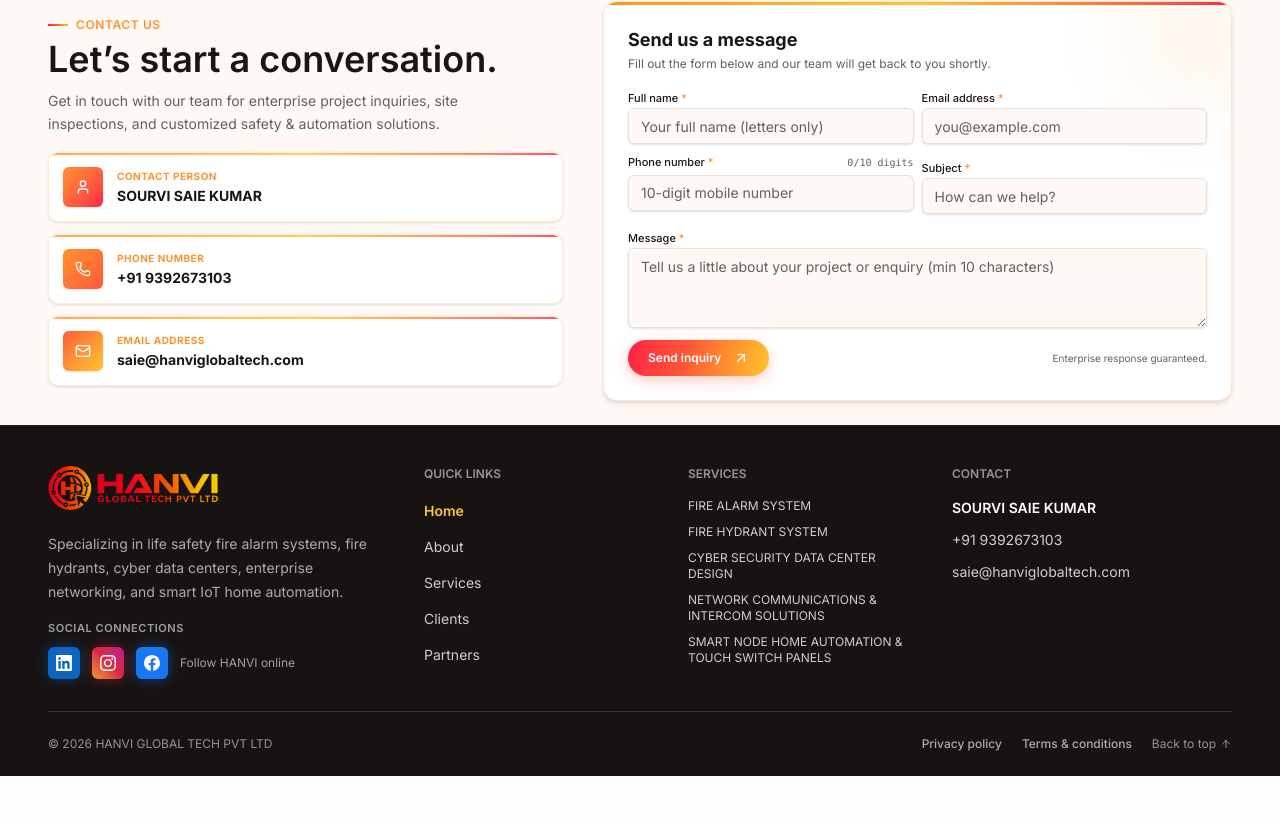
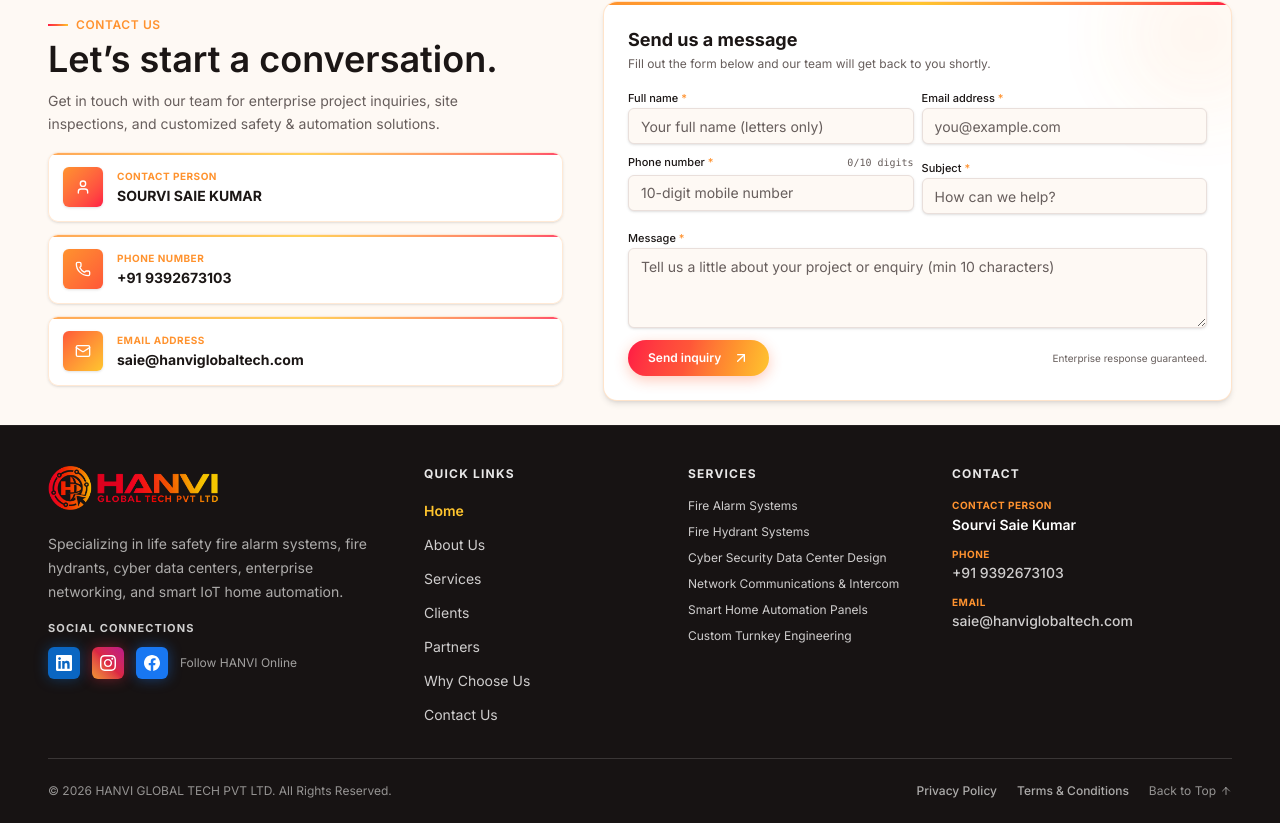
Before and after one commit to ascend-media-labs/HANVI-Global-Tech, a React (Vite) app: page / in a window 1280 px wide. Shown: the part 4098-4921 px from the top of the page. Before the commit the page ends 4874 px from the top, so only its background shows below. Built offline with nearby package versions, Linux system fonts and the light colour scheme.

Commit message:
style(footer): fix column headings typography, title casing for services and contact text

```diff
--- a/src/components/hanvi-site.tsx
+++ b/src/components/hanvi-site.tsx
@@ -1904,7 +1904,7 @@ export function HanviSite() {
                 Specializing in life safety fire alarm systems, fire hydrants, cyber data centers, enterprise networking, and smart IoT home automation.
               </p>
               <div className="mt-4">
-                <p className="text-[11px] font-semibold uppercase tracking-wider text-background/60">Social connections</p>
+                <p className="text-[11px] font-bold uppercase tracking-widest text-white/80">Social Connections</p>
                 <div className="mt-2.5 flex items-center gap-3 text-background/80" aria-label="Social media connections">
                   {/* Official LinkedIn */}
                   <a
@@ -1945,19 +1945,29 @@ export function HanviSite() {
                     </svg>
                   </a>
 
-                  <span className="text-xs text-background/60">Follow HANVI online</span>
+                  <span className="text-xs text-background/60">Follow HANVI Online</span>
                 </div>
               </div>
             </div>
+
+            {/* Column 2: Quick Links */}
             <div>
-              <h2 className="text-xs font-semibold uppercase text-background/55">Quick links</h2>
-              <ul className="mt-4 space-y-3">
-                {navigation.map((item) => (
+              <h3 className="text-xs font-bold uppercase tracking-widest text-white/90">Quick Links</h3>
+              <ul className="mt-4 space-y-2.5">
+                {[
+                  { label: "Home", id: "home" },
+                  { label: "About Us", id: "about" },
+                  { label: "Services", id: "services" },
+                  { label: "Clients", id: "clients" },
+                  { label: "Partners", id: "partners" },
+                  { label: "Why Choose Us", id: "why-us" },
+                  { label: "Contact Us", id: "contact" },
+                ].map((item) => (
                   <li key={item.id}>
                     <button
                       type="button"
                       onClick={() => navigateTo(item.id)}
-                      className={`text-sm text-left transition-colors cursor-pointer ${activeSection === item.id ? "text-brand-gold font-semibold" : "text-background/80 hover:text-brand-gold"
+                      className={`text-xs sm:text-sm text-left transition-colors cursor-pointer ${activeSection === item.id ? "text-brand-gold font-semibold" : "text-background/80 hover:text-brand-gold"
                         }`}
                     >
                       {item.label}
@@ -1966,33 +1976,49 @@ export function HanviSite() {
                 ))}
               </ul>
             </div>
+
+            {/* Column 3: Services */}
             <div>
-              <h2 className="text-xs font-semibold uppercase text-background/55">Services</h2>
+              <h3 className="text-xs font-bold uppercase tracking-widest text-white/90">Services</h3>
               <ul className="mt-4 space-y-2.5">
-                {services.map((service) => (
-                  <li key={service.badge}>
+                {[
+                  "Fire Alarm Systems",
+                  "Fire Hydrant Systems",
+                  "Cyber Security Data Center Design",
+                  "Network Communications & Intercom",
+                  "Smart Home Automation Panels",
+                  "Custom Turnkey Engineering",
+                ].map((serviceName) => (
+                  <li key={serviceName}>
                     <button
                       type="button"
                       onClick={() => navigateTo("services")}
                       className="text-xs text-left text-background/80 transition-colors hover:text-brand-gold line-clamp-1 block cursor-pointer"
                     >
-                      {service.title}
+                      {serviceName}
                     </button>
                   </li>
                 ))}
               </ul>
             </div>
+
+            {/* Column 4: Contact */}
             <div>
-              <h2 className="text-xs font-semibold uppercase text-background/55">Contact</h2>
-              <ul className="mt-4 space-y-3 text-sm text-background/80">
-                <li className="font-semibold text-white">SOURVI SAIE KUMAR</li>
+              <h3 className="text-xs font-bold uppercase tracking-widest text-white/90">Contact</h3>
+              <ul className="mt-4 space-y-3 text-xs sm:text-sm text-background/80">
                 <li>
-                  <a href="tel:+919392673103" className="transition-colors hover:text-brand-gold">
+                  <span className="text-[10px] font-bold uppercase tracking-wider text-brand-orange block mb-0.5">Contact Person</span>
+                  <span className="font-semibold text-white">Sourvi Saie Kumar</span>
+                </li>
+                <li>
+                  <span className="text-[10px] font-bold uppercase tracking-wider text-brand-orange block mb-0.5">Phone</span>
+                  <a href="tel:+919392673103" className="transition-colors hover:text-brand-gold font-medium">
                     +91 9392673103
                   </a>
                 </li>
                 <li>
-                  <a href="mailto:saie@hanviglobaltech.com" className="transition-colors hover:text-brand-gold">
+                  <span className="text-[10px] font-bold uppercase tracking-wider text-brand-orange block mb-0.5">Email</span>
+                  <a href="mailto:saie@hanviglobaltech.com" className="transition-colors hover:text-brand-gold font-medium">
                     saie@hanviglobaltech.com
                   </a>
                 </li>
@@ -2001,20 +2027,20 @@ export function HanviSite() {
           </div>
 
           <div className="flex flex-col gap-4 pt-6 text-xs text-background/55 sm:flex-row sm:items-center sm:justify-between">
-            <p>© {new Date().getFullYear()} HANVI GLOBAL TECH PVT LTD</p>
+            <p>© {new Date().getFullYear()} HANVI GLOBAL TECH PVT LTD. All Rights Reserved.</p>
             <div className="flex flex-wrap items-center gap-x-5 gap-y-2">
               <Button variant="link" size="sm" className="h-auto p-0 text-xs text-background/65 hover:text-brand-gold" onClick={() => setLegalPage("Privacy policy")}>
-                Privacy policy
+                Privacy Policy
               </Button>
               <Button variant="link" size="sm" className="h-auto p-0 text-xs text-background/65 hover:text-brand-gold" onClick={() => setLegalPage("Terms & conditions")}>
-                Terms &amp; conditions
+                Terms &amp; Conditions
               </Button>
               <button
                 type="button"
                 onClick={() => window.scrollTo({ top: 0, behavior: "smooth" })}
                 className="inline-flex items-center gap-1 transition-colors hover:text-brand-gold cursor-pointer"
               >
-                Back to top <ArrowDown aria-hidden="true" className="size-3 rotate-180" />
+                Back to Top <ArrowDown aria-hidden="true" className="size-3 rotate-180" />
               </button>
             </div>
           </div>
```
